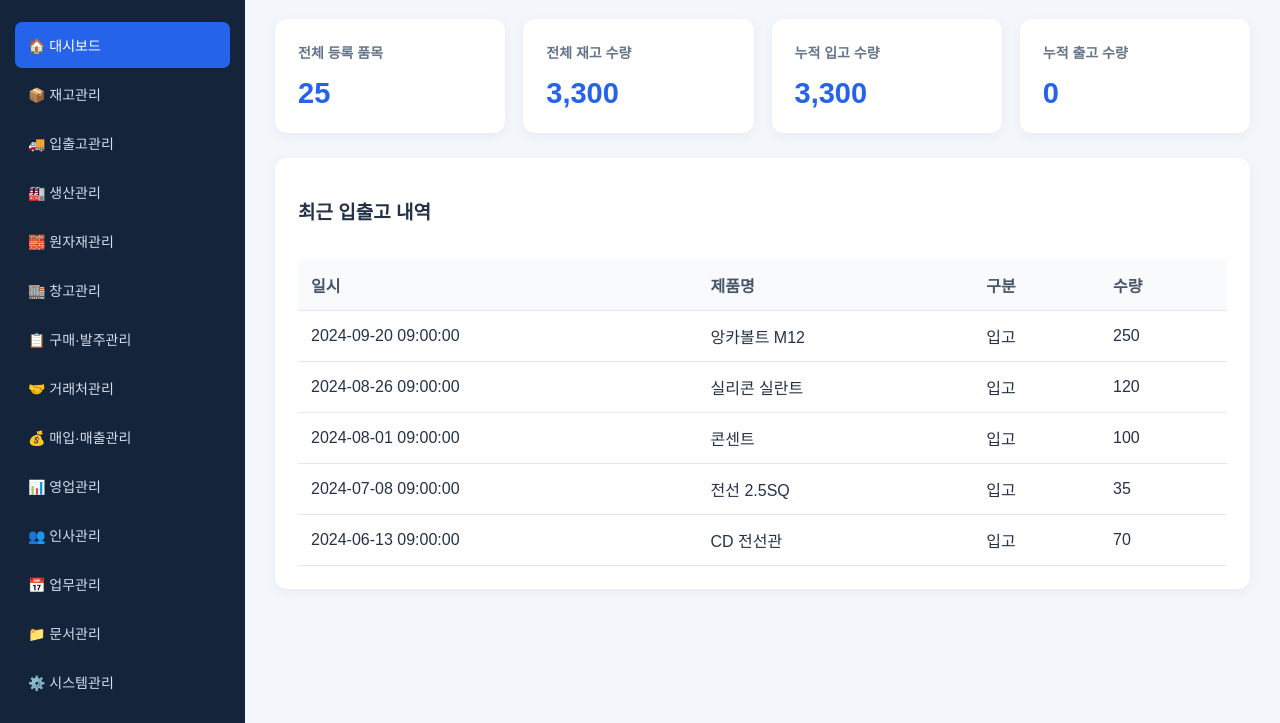
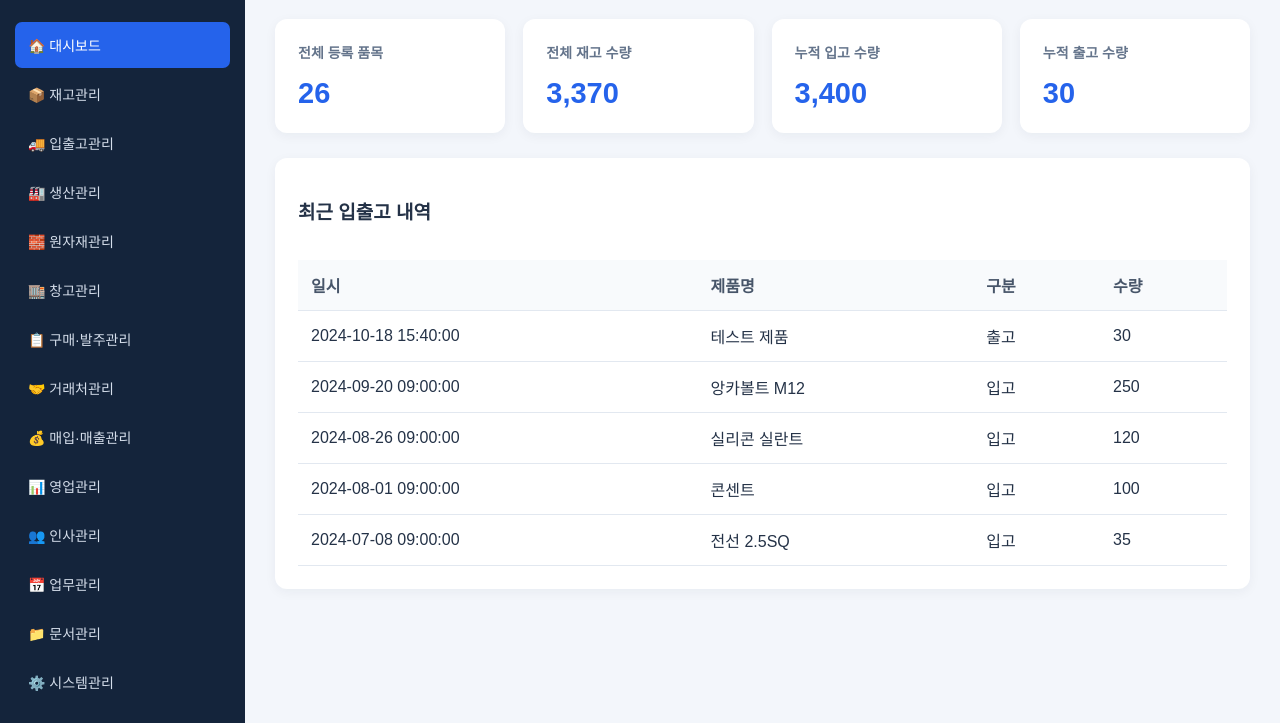
Before and after one commit to ODH-dev/D-SMART-ERP, a plain HTML site: page index.html in a window 1280 px wide. Shown: the part 77-800 px from the top of the page. Drawn offline with Linux system fonts and the light colour scheme.

Commit message:
Update index.html

```diff
--- a/index.html
+++ b/index.html
@@ -1554,5 +1554,183 @@ window.showPage = function(page, button) {
 
 })();
 </script>
+    <script>
+// D SMART ERP v1.4
+// 공개 포트폴리오 시연 데이터 자동 설정
+
+(function () {
+
+    const demoDates = [
+        "2023-02-07", "2023-03-03", "2023-03-28",
+        "2023-04-21", "2023-05-16", "2023-06-10",
+        "2023-07-04", "2023-07-29", "2023-08-23",
+        "2023-09-16", "2023-10-11", "2023-11-04",
+        "2023-11-29", "2023-12-24", "2024-01-17",
+        "2024-02-11", "2024-03-07", "2024-03-31",
+        "2024-04-25", "2024-05-19", "2024-06-13",
+        "2024-07-08", "2024-08-01", "2024-08-26",
+        "2024-09-20"
+    ];
+
+    function createDemoData() {
+
+        const products = [{
+            code: "P001",
+            name: "테스트 제품",
+            unit: "EA",
+            stock: 70
+        }];
+
+        const movements = [{
+            date: "2023-01-16 09:15:00",
+            code: "P001",
+            name: "테스트 제품",
+            type: "입고",
+            qty: 100
+        }];
+
+        sampleMaterials.forEach((item, i) => {
+
+            const [code, name, unit, stock] = item;
+
+            products.push({ code, name, unit, stock });
+
+            movements.push({
+                date: demoDates[i] + " 09:00:00",
+                code,
+                name,
+                type: "입고",
+                qty: stock
+            });
+        });
+
+        movements.push({
+            date: "2024-10-18 15:40:00",
+            code: "P001",
+            name: "테스트 제품",
+            type: "출고",
+            qty: 30
+        });
+
+        movements.sort((a, b) =>
+            a.date.localeCompare(b.date)
+        );
+
+        const locationStocks = {};
+
+        products.forEach(p => {
+            locationStocks[p.code] = {
+                W001: p.stock,
+                W002: 0,
+                W003: 0,
+                W004: 0,
+                W005: 0
+            };
+        });
+
+        // 철근 D10 100본을 A건설현장에 배정
+        locationStocks.C008.W001 = 300;
+        locationStocks.C008.W002 = 100;
+
+        return {
+            products,
+            movements,
+            locationStocks,
+            locationTransfers: [{
+                date: "2024-10-18",
+                code: "C008",
+                name: "철근 D10",
+                from: "W001",
+                to: "W002",
+                qty: 100
+            }]
+        };
+    }
+
+    function resetDemoData() {
+
+        const fresh = createDemoData();
+
+        localStorage.setItem(
+            storageKey,
+            JSON.stringify(fresh)
+        );
+
+        localStorage.setItem(
+            "d-smart-erp-demo-dates-2024-v1",
+            "1"
+        );
+
+        data = fresh;
+        render();
+    }
+
+    // 기존 데이터가 변경되지 않은 기본 샘플인지 확인
+    const isDefaultSample =
+        data.products.length === 25 &&
+        data.movements.length === 25 &&
+        data.products.every((p, i) =>
+            p.code === sampleMaterials[i][0] &&
+            p.stock === sampleMaterials[i][3]
+        ) &&
+        data.movements.every((m, i) =>
+            m.code === sampleMaterials[i][0] &&
+            m.type === "입고" &&
+            m.qty === sampleMaterials[i][3]
+        ) &&
+        (!data.locationTransfers ||
+         data.locationTransfers.length === 0);
+
+    // 최초 접속자의 기본 샘플만 자동 교체
+    if (isDefaultSample) {
+        resetDemoData();
+    }
+
+    // 시스템관리 화면에 초기화 기능 추가
+    const backupBox = document.getElementById("backupBox");
+
+    const resetArea = document.createElement("div");
+
+    resetArea.innerHTML = `
+        <hr style="margin:30px 0;border:1px solid #e2e8f0">
+
+        <h3>③ 포트폴리오 시연 데이터 초기화</h3>
+
+        <p class="notice">
+            자재 26종, 입출고 기록 및 창고별 재고를
+            최초 시연 상태로 복원합니다.
+        </p>
+
+        <button class="action" id="demoResetBtn">
+            🔄 시연 데이터 초기화
+        </button>
+
+        <p class="notice">
+            이 기능은 현재 브라우저의 데이터만 초기화합니다.
+        </p>
+    `;
+
+    backupBox.appendChild(resetArea);
+
+    document.getElementById("demoResetBtn")
+        .addEventListener("click", function () {
+
+            const ok = confirm(
+                "시연 데이터를 초기 상태로 복원할까요?\n\n" +
+                "현재 브라우저의 변경된 데이터는 사라집니다."
+            );
+
+            if (!ok) return;
+
+            try {
+                resetDemoData();
+                alert("시연 데이터 초기화가 완료되었습니다.");
+            } catch (error) {
+                alert("초기화 실패: " + error.message);
+            }
+        });
+
+})();
+</script>
 </body>
 </html>
```
